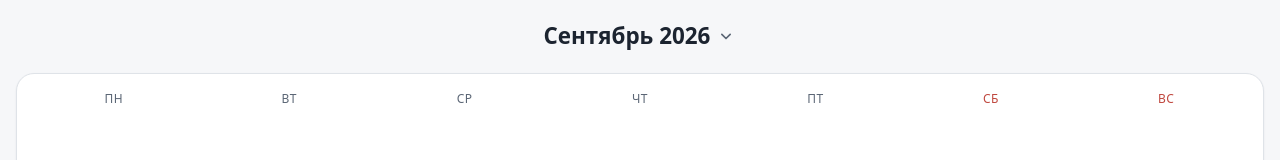
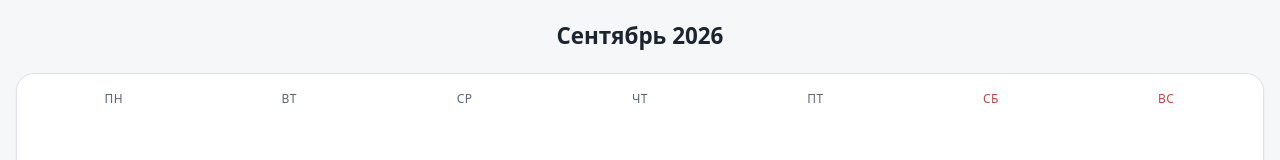
Before and after one commit to GreaterMagistr007/secretar_v2, a Svelte app: page /#/calendar in a window 1280 px wide. Shown: the top 160 px of the page. Built offline with nearby package versions, Linux system fonts and the light colour scheme.

Commit message:
style(calendar): убран значок-стрелка у заголовка месяца

```diff
--- a/src/routes/CalendarScreen.svelte
+++ b/src/routes/CalendarScreen.svelte
@@ -149,18 +149,10 @@
 
 <section class="screen">
   <header class="header">
+    <!-- Значка-стрелки у заголовка нет намеренно: по указанию владельца кликабельность
+         надписи очевидна и без него. -->
     <button type="button" class="heading" onclick={openPicker} aria-haspopup="dialog">
       <span class="heading-text">{heading}</span>
-      <svg class="chevron" viewBox="0 0 24 24" aria-hidden="true" focusable="false">
-        <path
-          d="M7 10l5 5 5-5"
-          fill="none"
-          stroke="currentColor"
-          stroke-width="2"
-          stroke-linecap="round"
-          stroke-linejoin="round"
-        />
-      </svg>
     </button>
   </header>
 
@@ -292,13 +284,6 @@
   .heading:hover,
   .heading:focus-visible {
     border-color: var(--color-border);
-  }
-
-  .chevron {
-    width: 20px;
-    height: 20px;
-    flex: none;
-    color: var(--color-text-muted);
   }
 
   .grid {
```
Also changed, not shown: 1 other file (tests, documents, lock files or other folders).
